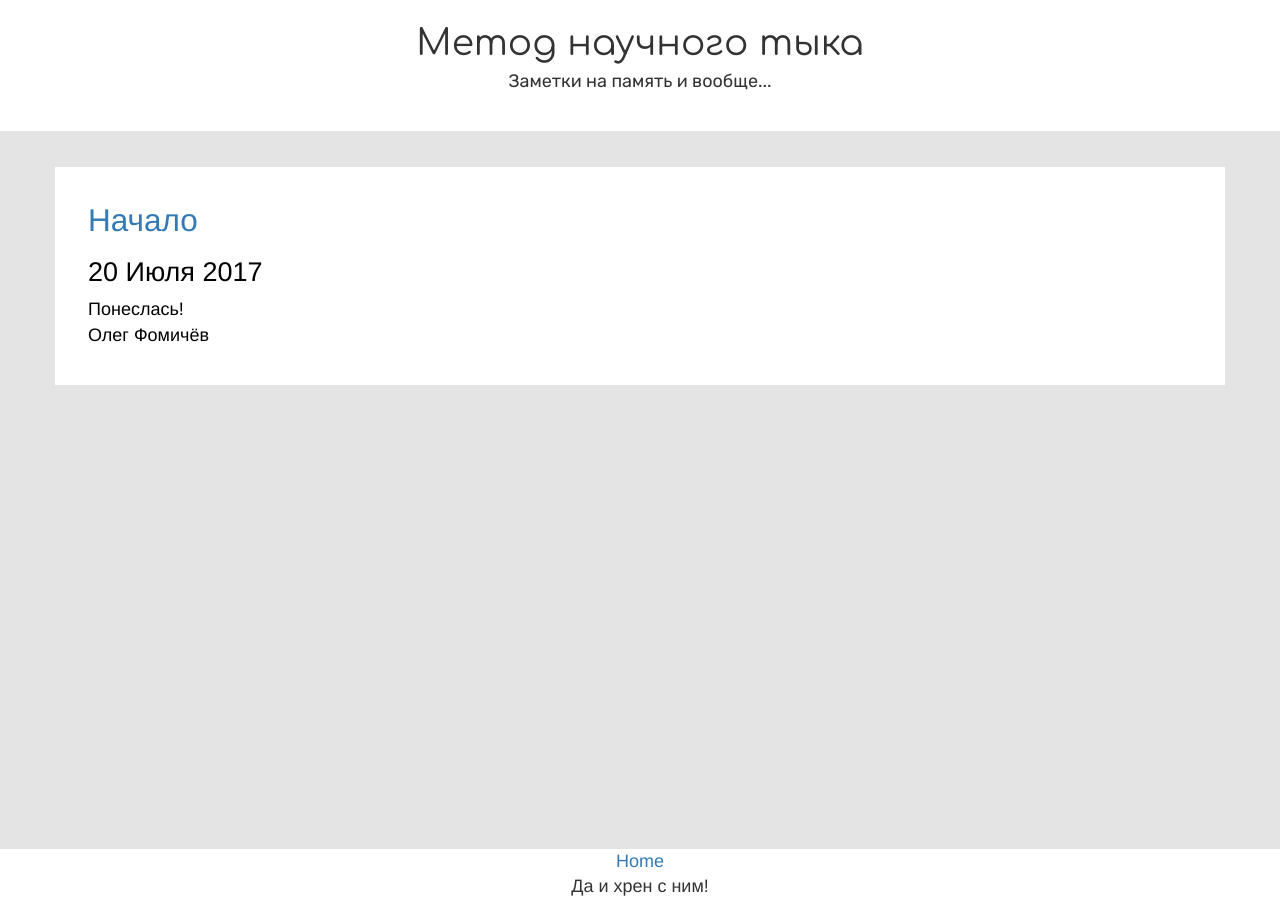
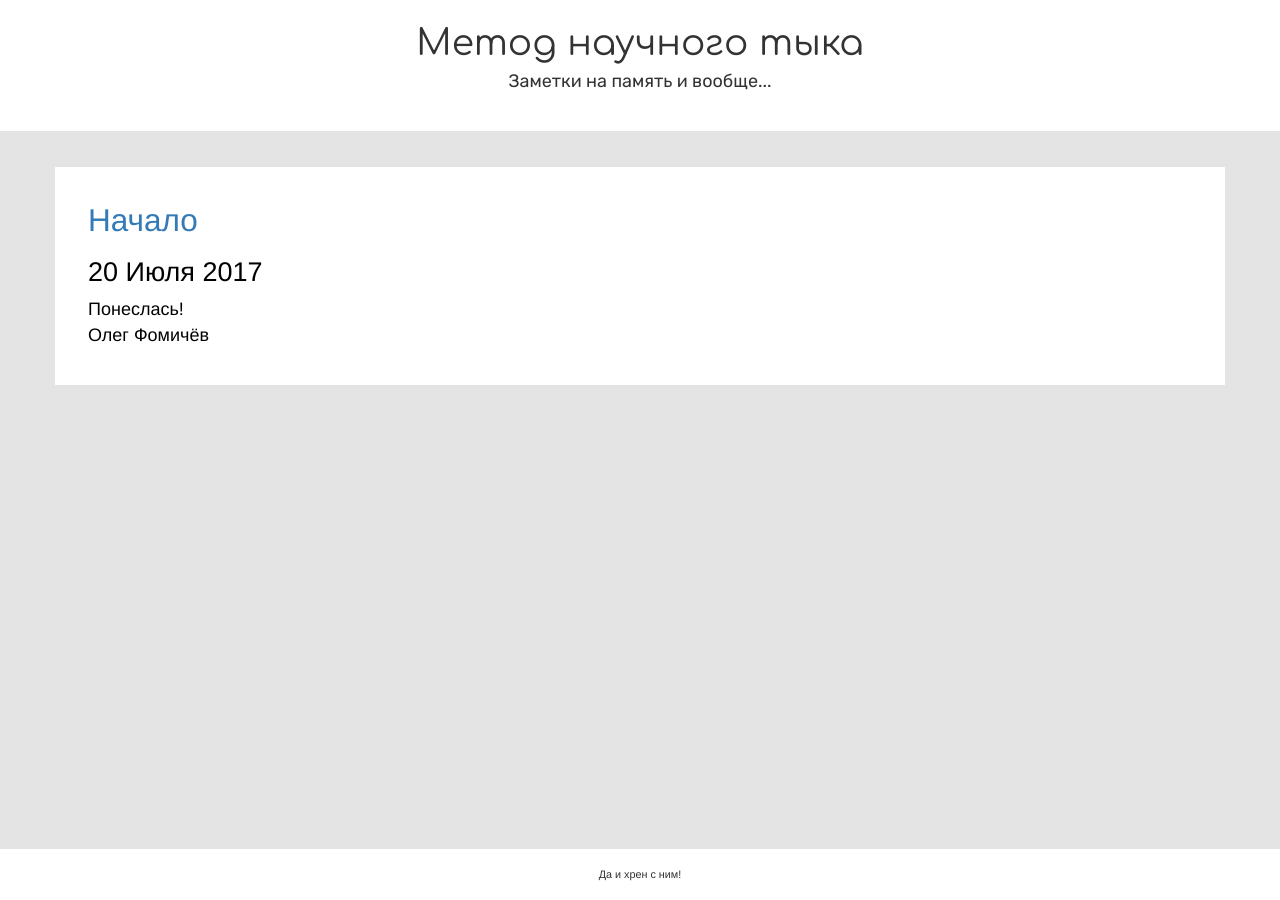
Before and after one commit to fomich0ff/fomich0ff.github.io, a Jekyll site: the page built from index.html, in a window 1280 px wide. Built offline with Jekyll 4.4.1, drawn with Linux system fonts in a browser that asks for light colours; nearby versions of some CDN libraries.

Commit message:
footer styles changed

```diff
--- a/_includes/footer.html
+++ b/_includes/footer.html
@@ -1,6 +1,8 @@
 <footer>
     <div id="blog-navigation">
-        <a href="/">Home</a>
+        {% if page.url != "/" %}
+			<a href="/">Home</a>
+		{% endif %}
     </div>
     <div id="disclaimer">{{ site.disclaimer }}</div>
 </footer>
--- a/_sass/footer.scss
+++ b/_sass/footer.scss
@@ -4,4 +4,11 @@ footer {
     bottom: 0px;
     width: 100%;
     background-color: $regular-background-color;
+
+    padding-top: 1em;
+    padding-bottom: 1em;
+
+    #disclaimer{
+        font-size: 0.6em;
+    }
 }
```
